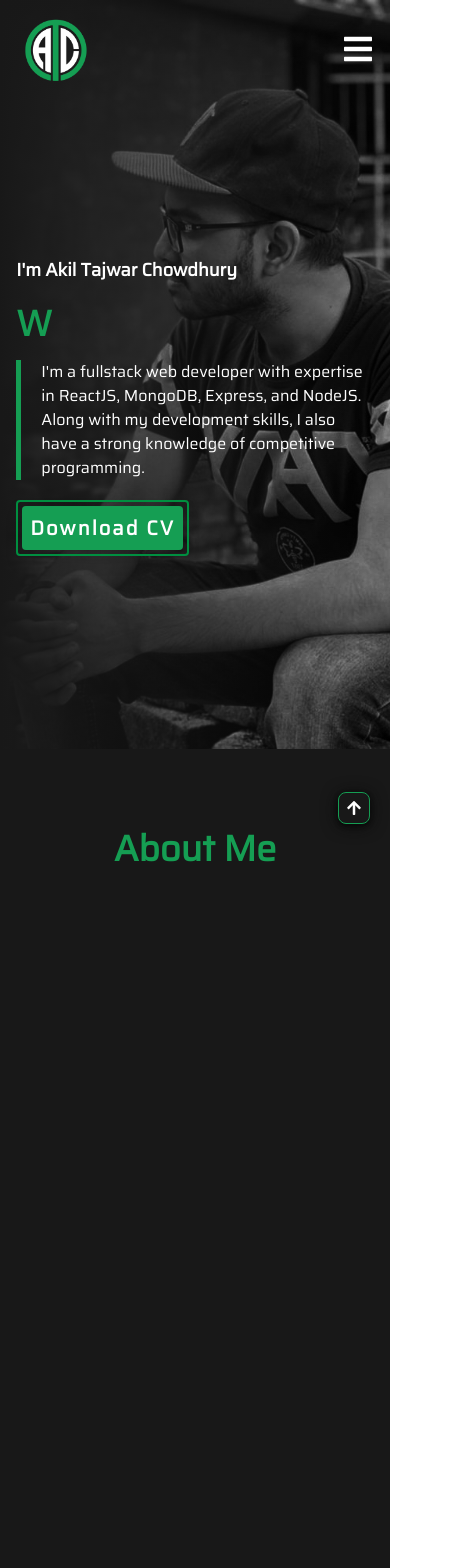
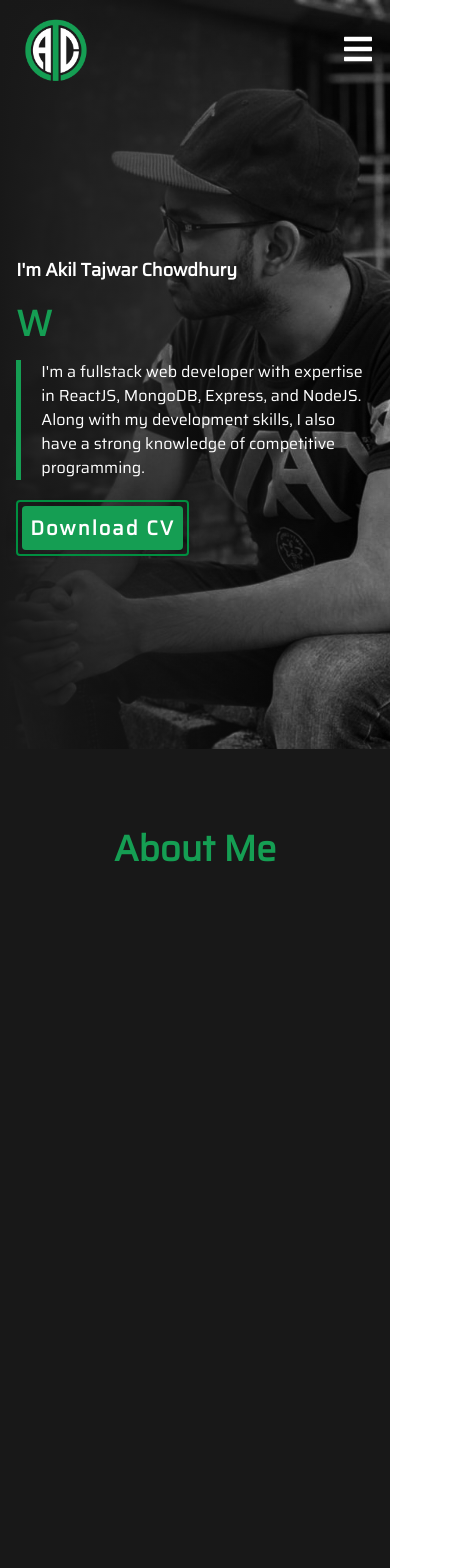
Before and after one commit to akil-tajwar/portfolio-website, a React (Vite) app: page / in a window 390 px wide. Shown: the top 1568 px of the page, 474 px wide, since content can reach past the window. Built offline with nearby package versions, Linux system fonts and the light colour scheme.

Commit message:
aws scrollbar issue fixed

```diff
--- a/src/Container/Components/AboutMe.jsx
+++ b/src/Container/Components/AboutMe.jsx
@@ -8,11 +8,11 @@ AOS.init();
 
 const AboutMe = () => {
     return (
-        <div className='text-white lg:w-3/4 w-11/12 mx-auto pt-20 lg:pt-32' id='about'>
+        <div className='text-white overflow-hidden lg:w-3/4 w-11/12 mx-auto pt-20 lg:pt-32' id='about'>
             <h1 className='text-center text-4xl mb-10 font-semibold text-[#159e53]'>About Me</h1>
             <div className='grid lg:grid-cols-3 md:grid-cols-3 grid-cols-1 gap-10'>
                 <div data-aos="fade-down" className='hidden lg:block md:block'>
-                    <img className='rounded-lg' src="/my photo 2.jpg" alt="" />
+                    <img className='rounded-lg border-2 border-[#159e53]' src="/my photo 2.jpg" alt="" />
                 </div>
                 <div className='col-span-2'>
                     <div className=''>
--- a/src/Container/Components/Banner.jsx
+++ b/src/Container/Components/Banner.jsx
@@ -14,7 +14,7 @@ const Banner = () => {
     }
     return (
         <div>
-            <div className='lg:bg-[url(/banner2.jpg)] bg-[url(/banner2-phone.jpg)] bg-cover bg-center lg:bg-left-top'>
+            <div className='lg:bg-[url(/banner2.jpg)] overflow-hidden bg-[url(/banner2-phone.jpg)] bg-cover bg-center lg:bg-left-top'>
                 <div className='bg-gradient-to-r from-[#181818] lg:via-[#181818d6] justify-center items-center text-white'>
                     <div data-aos="fade-right" className='lg:w-3/4 w-11/12 mx-auto pt-64 pb-48 lg:pt-96 lg:pb-80'>
                         <h4 className='lg:text-2xl text-lg pb-5 font-bold'>I'm Akil Tajwar Chowdhury</h4>
--- a/src/Container/Components/MyServices.jsx
+++ b/src/Container/Components/MyServices.jsx
@@ -4,7 +4,7 @@ import { FaQuoteLeft, FaQuoteRight } from "react-icons/fa";
 
 const MyServices = () => {
     return (
-        <div className='w-11/12 lg:w-3/4 mx-auto pt-20 lg:pt-32' id='services'>
+        <div className='w-11/12 lg:w-3/4 overflow-hidden mx-auto pt-20 lg:pt-32' id='services'>
             <h1 className='text-center text-4xl mb-10 font-semibold primary-color'>My Services</h1>
             <div className='grid grid-cols-1 md:grid-cols-2 lg:grid-cols-2 gap-8'>
                 <div data-aos="fade-right" className='cursor-default rounded-lg p-4 shadow2 duration-200 bg-[#242424]'>
--- a/src/Container/Components/Navbar.jsx
+++ b/src/Container/Components/Navbar.jsx
@@ -46,7 +46,7 @@ const Navbar = () => {
         };
     }, []);
     return (
-        <div className={isScrolled ? 'bg-[#181818] shadow fixed w-full z-10 text-white py-2' : `fixed w-full z-10 text-white py-4`}>
+        <div className={isScrolled ? 'bg-[#181818] shadow fixed w-[100vw] z-10 text-white py-2' : `fixed w-[100vw] z-10 text-white py-4`}>
             <div className='flex flex-row gap-5 w-11/12 lg:w-3/4 mx-auto justify-between items-center'>
                 <div className=''>
                     <img className='w-20' src="/logo 2.png" alt="" />
--- a/src/Container/Container.jsx
+++ b/src/Container/Container.jsx
@@ -10,15 +10,15 @@ import ContactMe from './Components/ContactMe';
 const Container = () => {
     return (
         <div>
-            <FollowMe></FollowMe>
-            <ScrollTop></ScrollTop>
-            <Banner></Banner>
-            <AboutMe></AboutMe>
+            <FollowMe />
+            {/* <ScrollTop /> */}
+            <Banner />
+            <AboutMe />
             {/* <MyResume></MyResume> */}
-            <MyServices></MyServices>
-            <Portfolio></Portfolio>
+            <MyServices />
+            <Portfolio />
             {/* <Reviews></Reviews> */}
-            <ContactMe></ContactMe>
+            <ContactMe />
         </div>
     );
 };
```
Also changed, not shown: public/logo 2.png.
